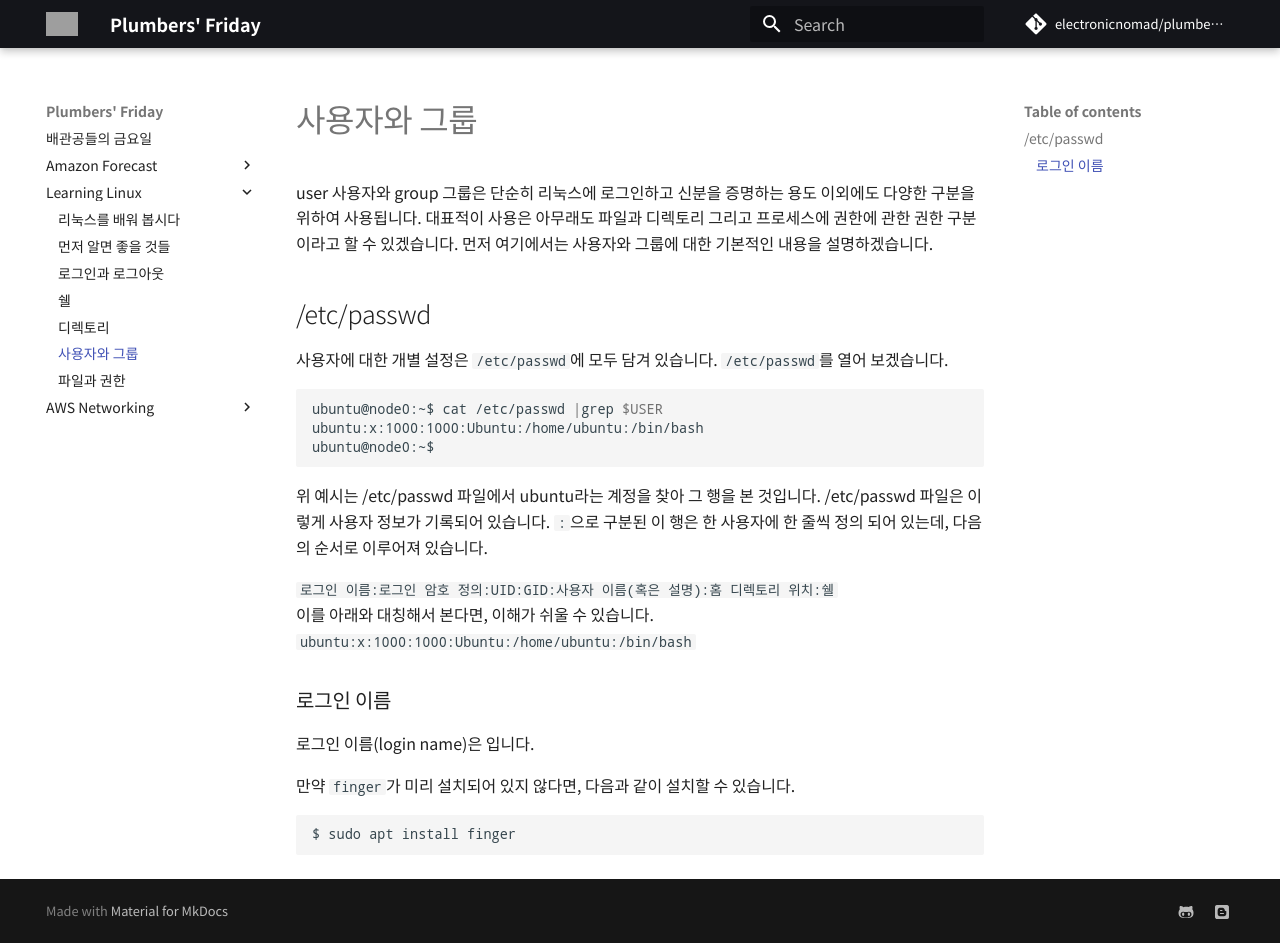
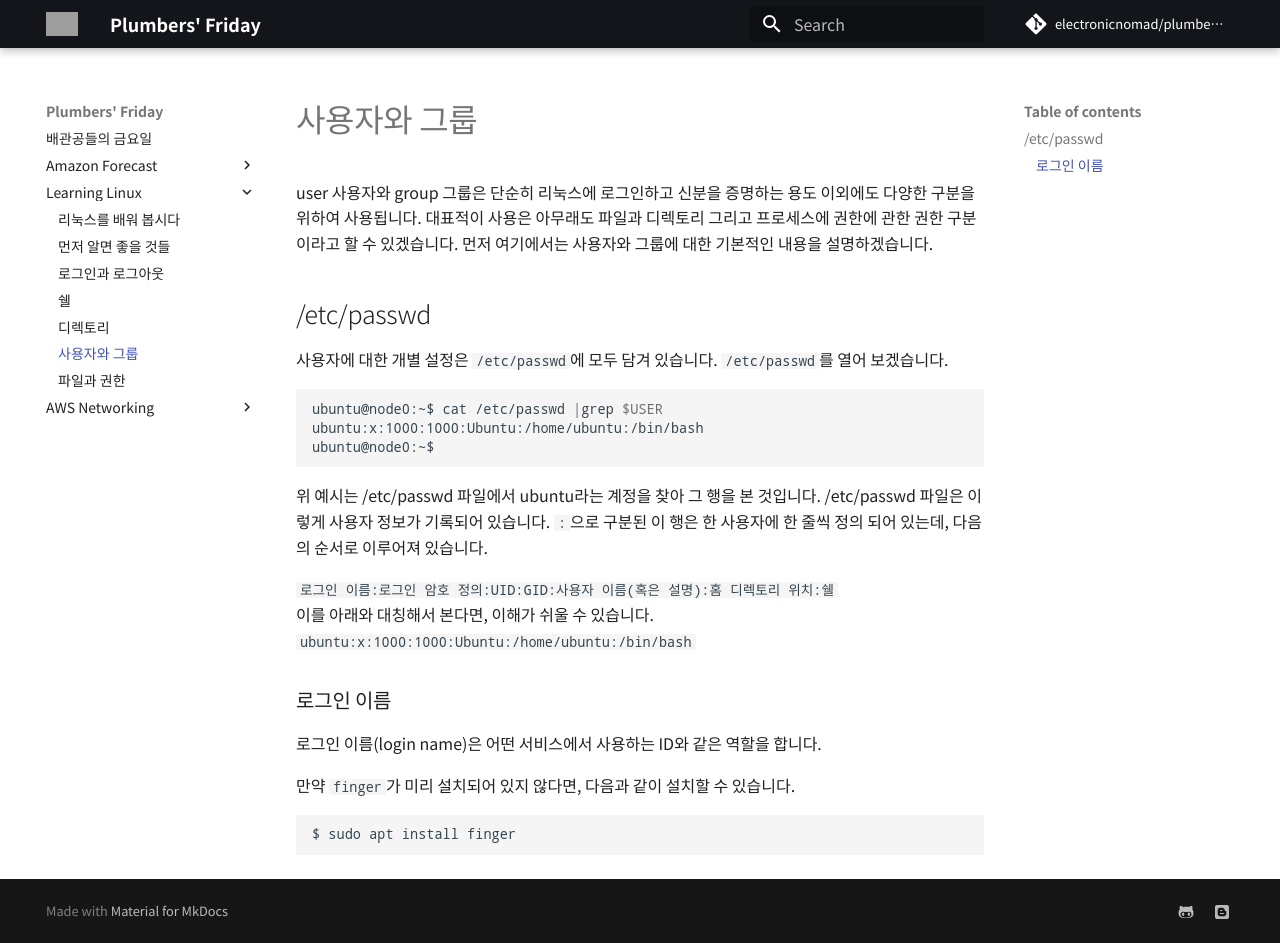
Before and after one commit to electronicnomad/plumbers-friday, an MkDocs documentation site: the page built from docs/linux/users-and-groups.md, in a window 1280 px wide and 943 px high. Built offline with MkDocs 1.6.1 and Material for MkDocs 9.7.7, drawn with Linux system fonts in a browser that asks for light colours; some web fonts are replaced; comment, search, counter and statistics services are not loaded; grey boxes are pictures that could not be loaded.

Commit message:
2021-05-26-a

```diff
--- a/docs/linux/users-and-groups.md
+++ b/docs/linux/users-and-groups.md
@@ -24,8 +24,7 @@ ubuntu@node0:~$
 
 ### 로그인 이름
 
-로그인 이름(login name)은
-입니다.
+로그인 이름(login name)은 어떤 서비스에서 사용하는 ID와 같은 역할을 합니다.
 
 만약 `finger`가 미리 설치되어 있지 않다면, 다음과 같이 설치할 수 있습니다.
 
```
Also changed, not shown: docs/linux/index.md (+1 -1 lines).
